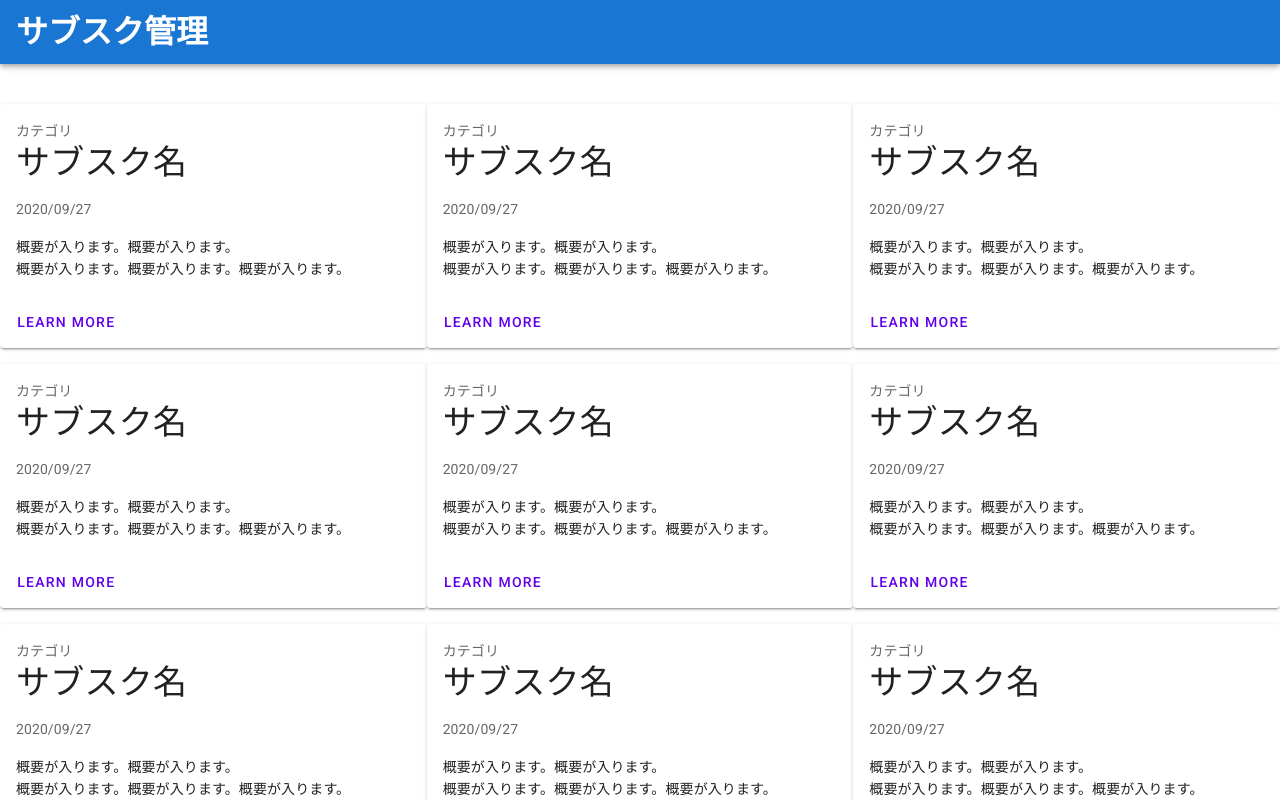
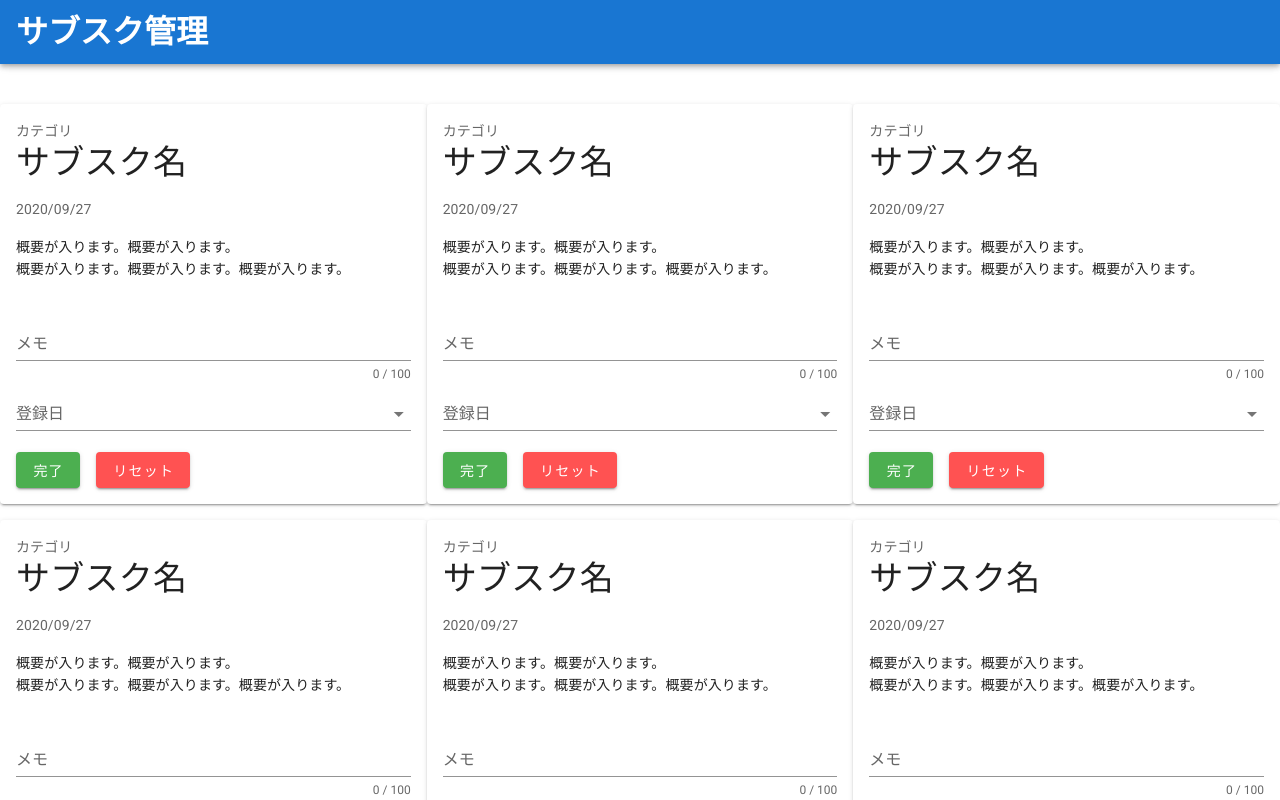
Before and after one commit to moriyamasaaaki/subscription-managiment, a Vue app: page / in a window 1280 px wide. Shown: the top 800 px of the page. Built offline with nearby package versions, Linux system fonts and the light colour scheme.

Commit message:
feat(SubscriptionCard): from追加 #1

```diff
--- a/src/components/SubscriptionCard.vue
+++ b/src/components/SubscriptionCard.vue
@@ -12,14 +12,54 @@
                         概要が入ります。概要が入ります。概要が入ります。
                     </div>
                 </v-card-text>
-                <v-card-actions>
-                    <v-btn text color="deep-purple accent-4"> Learn More </v-btn>
-                </v-card-actions>
+                <v-form class="form" ref="form" v-model="valid" lazy-validation>
+
+                    <v-text-field v-model="description" :counter="100" :rules="descriptionRules" label="メモ" required></v-text-field>
+
+                    <v-select v-model="select" :items="items" :rules="[v => !!v || 'Item is required']" label="登録日" required></v-select>
+
+                    <v-btn :disabled="!valid" color="success" class="mr-4" @click="validate">
+                        完了
+                    </v-btn>
+
+                    <v-btn color="error" class="mr-4" @click="reset">
+                        リセット
+                    </v-btn>
+                </v-form>
             </v-card>
         </v-col>
     </v-row>
 </div>
 </template>
+
+<script>
+export default {
+    data: () => ({
+        valid: true,
+        name: '',
+        nameRules: [
+            v => !!v || '必須項目です',
+            v => (v && v.length <= 100) || 'Name must be less than 100 characters',
+        ],
+        select: null,
+        items: [
+            '1',
+            '2',
+            '3',
+            '4',
+        ],
+    }),
+
+    methods: {
+        validate() {
+            this.$refs.form.validate()
+        },
+        reset() {
+            this.$refs.form.reset()
+        },
+    },
+}
+</script>
 
 <style lang="scss" scoped>
 .subscription-list {
@@ -29,4 +69,8 @@
         margin-bottom: 16px;
     }
 }
+
+.form {
+    padding: 16px;
+}
 </style>
```
